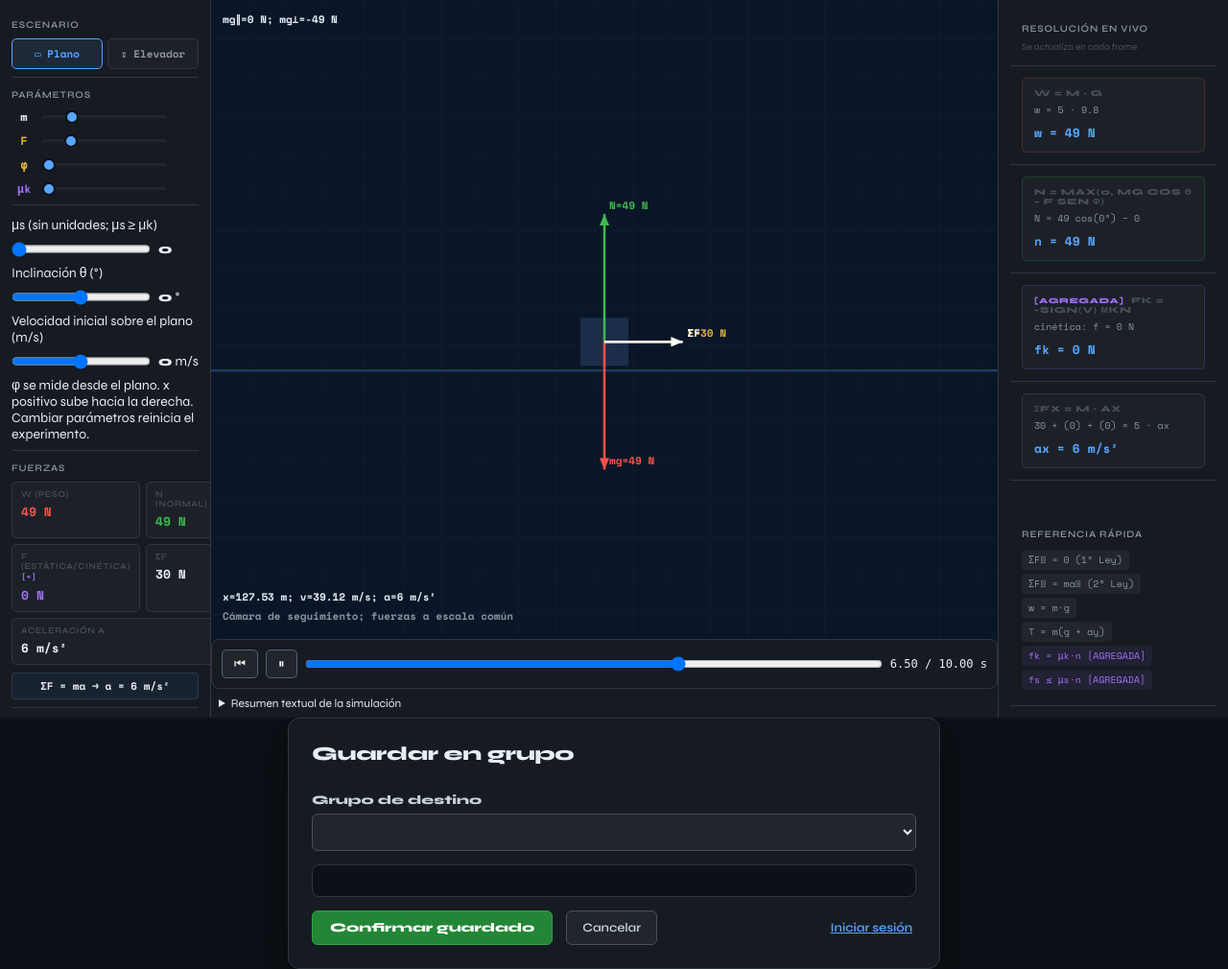
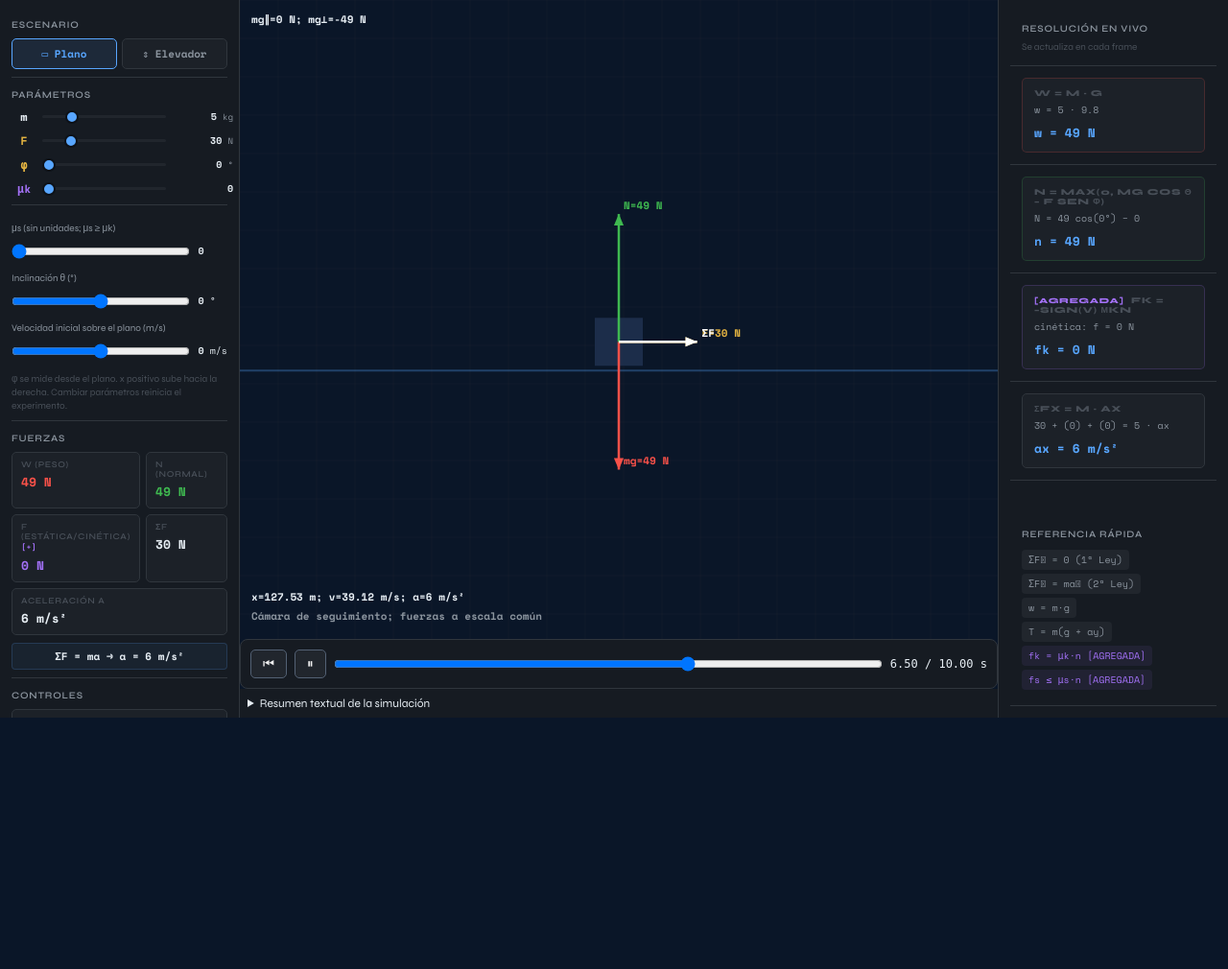
Before and after one commit to peterb1023/simulador-fisica, a PHP site: page /simuladores/08_newton/index.php in a window 1280 px wide. Shown: the part 52-1062 px from the top of the page at 96% size. After the commit the page ends 800 px from the top, so only its background shows below. Run offline with PHP 8.4, Linux system fonts and the light colour scheme; lists and menus that the app fills with data are empty.

Commit message:
fix(ux): dialog modal positioning, formulas orphan markup SIM07/08/10, Portal SIM01, panel overflow SIM08/11

```diff
--- a/css/registry.css
+++ b/css/registry.css
@@ -395,18 +395,32 @@
 /* ============================================================
    Modal Guardar en grupo
    ============================================================ */
-.group-dialog {
+/* Cuando el dialog está cerrado: NUNCA se dibuja, no ocupa espacio ni altera scrollHeight */
+dialog.group-dialog:not([open]),
+.group-dialog:not([open]) {
+  display: none !important;
+}
+
+/* Cuando el dialog está abierto (top-layer vía showModal()): modal fijo centrado en viewport */
+dialog.group-dialog[open],
+.group-dialog[open] {
+  display: grid;
+  position: fixed;
+  inset: 0;
   margin: auto;
   width: min(92vw, 680px);
-  max-height: 88vh;
+  max-width: calc(100vw - 24px);
+  max-height: min(88vh, 88dvh);
   overflow-y: auto;
+  overscroll-behavior: contain;
+  box-sizing: border-box;
   padding: 24px;
   background: #161b22;
   color: #e6edf3;
   border: 1px solid #30363d;
   border-radius: 12px;
-  box-shadow: 0 16px 48px rgba(0, 0, 0, 0.6);
-  display: grid;
+  box-shadow: 0 16px 48px rgba(0, 0, 0, 0.75);
+  z-index: 1000;
   grid-template-columns: auto auto 1fr;
   grid-template-areas:
     "title title title"
--- a/js/sim-groups.js
+++ b/js/sim-groups.js
@@ -391,6 +391,21 @@ const SimGroups = (() => {
       dialog.close();
     });
 
+    dialog.addEventListener('cancel', () => {
+      if (closeTimer) { clearTimeout(closeTimer); closeTimer = null; }
+    });
+
+    dialog.addEventListener('close', () => {
+      if (closeTimer) { clearTimeout(closeTimer); closeTimer = null; }
+    });
+
+    dialog.addEventListener('click', (e) => {
+      if (e.target === dialog) {
+        if (closeTimer) { clearTimeout(closeTimer); closeTimer = null; }
+        dialog.close();
+      }
+    });
+
     SimGroups.openSaveDialog = openSaveDialog;
   }
 
--- a/simuladores/01_energia/index.php
+++ b/simuladores/01_energia/index.php
@@ -24,6 +24,7 @@ $js_cfg = json_encode($cfg, JSON_HEX_TAG | JSON_HEX_AMP | JSON_HEX_APOS | JSON_H
       <span>Conservación de Energía Mecánica</span>
     </div>
     <nav class="sim-nav">
+      <a href="../../index.php" class="nav-btn" style="text-decoration:none">← Portal</a>
       <button class="nav-btn active" onclick="setTab('sim',this)">▶ Simulador</button>
       <button class="nav-btn" onclick="setTab('formulas',this)">∑ Fórmulas</button>
     </nav>
--- a/simuladores/07_circular/php/formulas.php
+++ b/simuladores/07_circular/php/formulas.php
@@ -167,6 +167,8 @@
     </div>
   </section>
 
+  <p class="fp-note">MCUV: v_t=v₀+a_t t es una componente tangencial con signo; puede detenerse y cambiar de sentido. θ=(v₀t+½a_t t²)/R. La rapidez es |v_t| y T=2πR/|v_t| es un período instantáneo; solo es el tiempo de una vuelta completa cuando a_t=0. En reposo T no es finito y f=0.</p>
+
 </div>
 
 <style>
@@ -248,4 +250,3 @@
 .accent-green { color: #3fb950; }
 .accent-gold  { color: var(--et); }
 </style>
-<p class="fp-note">MCUV: v_t=v₀+a_t t es una componente tangencial con signo; puede detenerse y cambiar de sentido. θ=(v₀t+½a_t t²)/R. La rapidez es |v_t| y T=2πR/|v_t| es un período instantáneo; solo es el tiempo de una vuelta completa cuando a_t=0. En reposo T no es finito y f=0.</p>
--- a/simuladores/08_newton/index.php
+++ b/simuladores/08_newton/index.php
@@ -200,9 +200,13 @@ $js_cfg = json_encode($cfg, JSON_HEX_TAG | JSON_HEX_AMP | JSON_HEX_APOS | JSON_H
 /* ── Layout 08 ── */
 .sim-layout-08 {
   display: grid;
-  grid-template-columns: 220px 1fr 240px;
+  grid-template-columns: 250px 1fr 240px;
   height: calc(100vh - 52px);
   overflow: hidden;
+}
+.sim-layout-08 .panel-left {
+  min-width: 0;
+  overflow-x: hidden;
 }
 .panel-center-08 {
   position: relative; background: #0a1628; overflow: hidden;
@@ -244,6 +248,23 @@ $js_cfg = json_encode($cfg, JSON_HEX_TAG | JSON_HEX_AMP | JSON_HEX_APOS | JSON_H
 .sl-val { font-family: var(--mono); font-size: 10px; color: var(--tx2); min-width: 64px; text-align: right; }
 .sl-val b { color: var(--tx1); }
 .sl-val span { font-size: 9px; }
+
+/* ── Incline controls containment ── */
+#incline-controls label {
+  display: block; font-size: 10px; color: var(--tx2);
+  white-space: normal; word-break: break-word;
+  margin-top: 6px; margin-bottom: 2px;
+}
+#incline-controls input[type=range] {
+  width: 100%; max-width: 100%; box-sizing: border-box;
+}
+#incline-controls output {
+  font-family: var(--mono); font-size: 10px; color: var(--tx1);
+}
+#incline-controls p {
+  font-size: 10px; color: var(--tx3); margin-top: 6px;
+  word-break: break-word; line-height: 1.4;
+}
 
 /* ── Stats ── */
 .stat-grid-08 { display: grid; grid-template-columns: 1fr 1fr; gap: 6px; }
--- a/simuladores/08_newton/php/formulas.php
+++ b/simuladores/08_newton/php/formulas.php
@@ -362,6 +362,25 @@
     </svg>
   </div>
 
+  <!-- ══ PLANO INCLINADO Y TRANSICIÓN DE FRICCIÓN ══ -->
+  <div class="fml-section-title">Plano Inclinado y Fricción</div>
+  <div class="fml-card fml-card-agr" style="margin-top: 12px; margin-bottom: 24px;">
+    <div class="fml-card-header">
+      <span class="fml-card-num" style="color: #a371f7; border-color: rgba(163,113,247,.3); background: rgba(163,113,247,.08);">▲</span>
+      <div>
+        <div class="fml-card-title">Plano Inclinado y Transición de Fricción</div>
+        <div class="fml-card-sub">Dinámica con componentes paralela y perpendicular</div>
+      </div>
+    </div>
+    <div class="fml-eq-block">
+      <div class="fml-eq-desc" style="color: var(--tx2); line-height: 1.6; font-size: 12px;">
+        <p style="margin-bottom: 8px;"><b>Eje x ascendente sobre el plano:</b> mg<sub>∥</sub> = −mg sen θ; mg<sub>⊥</sub> = −mg cos θ. φ se mide desde el plano. N = max(0, mg cos θ − F sen φ).</p>
+        <p style="margin-bottom: 8px;"><b>Desde reposo:</b> D = F cos φ − mg sen θ. Si |D| ≤ μ<sub>s</sub>N, f<sub>s</sub> = −D y a = 0. <b>Al deslizar:</b> f<sub>k</sub> = −sign(v)μ<sub>k</sub>N. Al detenerse se evalúa otra vez el umbral estático; puede quedarse en reposo o invertir el sentido.</p>
+        <p><b>Fuerza neta:</b> ΣF<sub>x</sub> = D + f; a = ΣF<sub>x</sub> / m. Se requiere m &gt; 0 y 0 ≤ μ<sub>k</sub> ≤ μ<sub>s</sub>. Si F sen φ &gt; mg cos θ el bloque se separa: N = f = 0 y se muestra aceleración normal.</p>
+      </div>
+    </div>
+  </div>
+
 </div><!-- /formulas-wrap -->
 
 
--- a/simuladores/11_rotacional/index.php
+++ b/simuladores/11_rotacional/index.php
@@ -190,7 +190,7 @@ $js_cfg = json_encode($cfg, JSON_HEX_TAG | JSON_HEX_AMP | JSON_HEX_APOS | JSON_H
 /* ── Layout 11 ── */
 .sim-layout-11 {
   display: grid;
-  grid-template-columns: 220px 1fr 240px;
+  grid-template-columns: 260px 1fr 240px;
   height: calc(100vh - 52px);
   overflow: hidden;
 }
@@ -220,7 +220,7 @@ $js_cfg = json_encode($cfg, JSON_HEX_TAG | JSON_HEX_AMP | JSON_HEX_APOS | JSON_H
   border-radius: 50%; background: var(--accent); cursor: pointer;
   border: 2px solid var(--bg);
 }
-.sl-val { font-family: var(--mono); font-size: 10px; color: var(--tx2); min-width: 82px; text-align: right; font-variant-numeric: tabular-nums; }
+.sl-val { font-family: var(--mono); font-size: 10px; color: var(--tx2); min-width: 92px; text-align: right; font-variant-numeric: tabular-nums; }
 .sl-val b { color: var(--tx1); }
 .sl-val span { font-size: 9px; }
 
```
Also changed, not shown: other parts of css/registry.css (+40 -4 lines), simuladores/10_potencia/php/formulas.php (+7 -1 lines).
